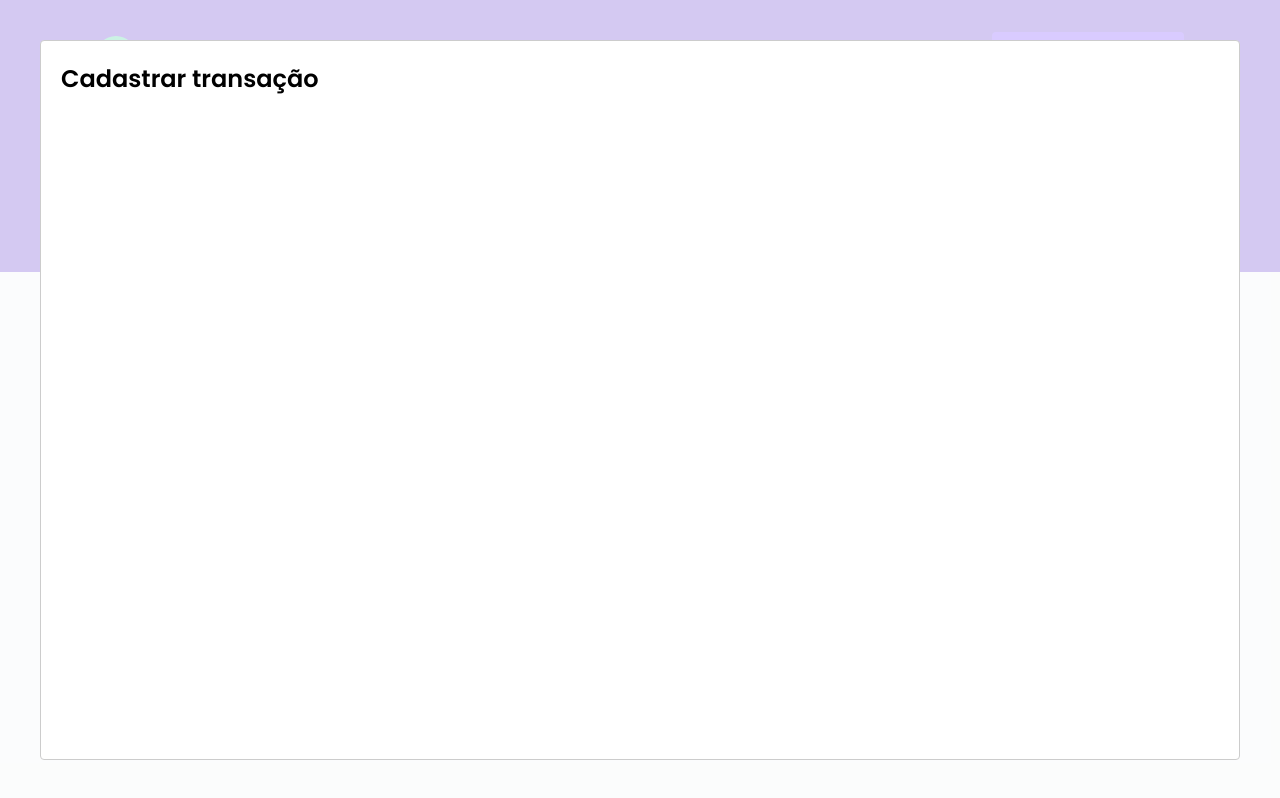
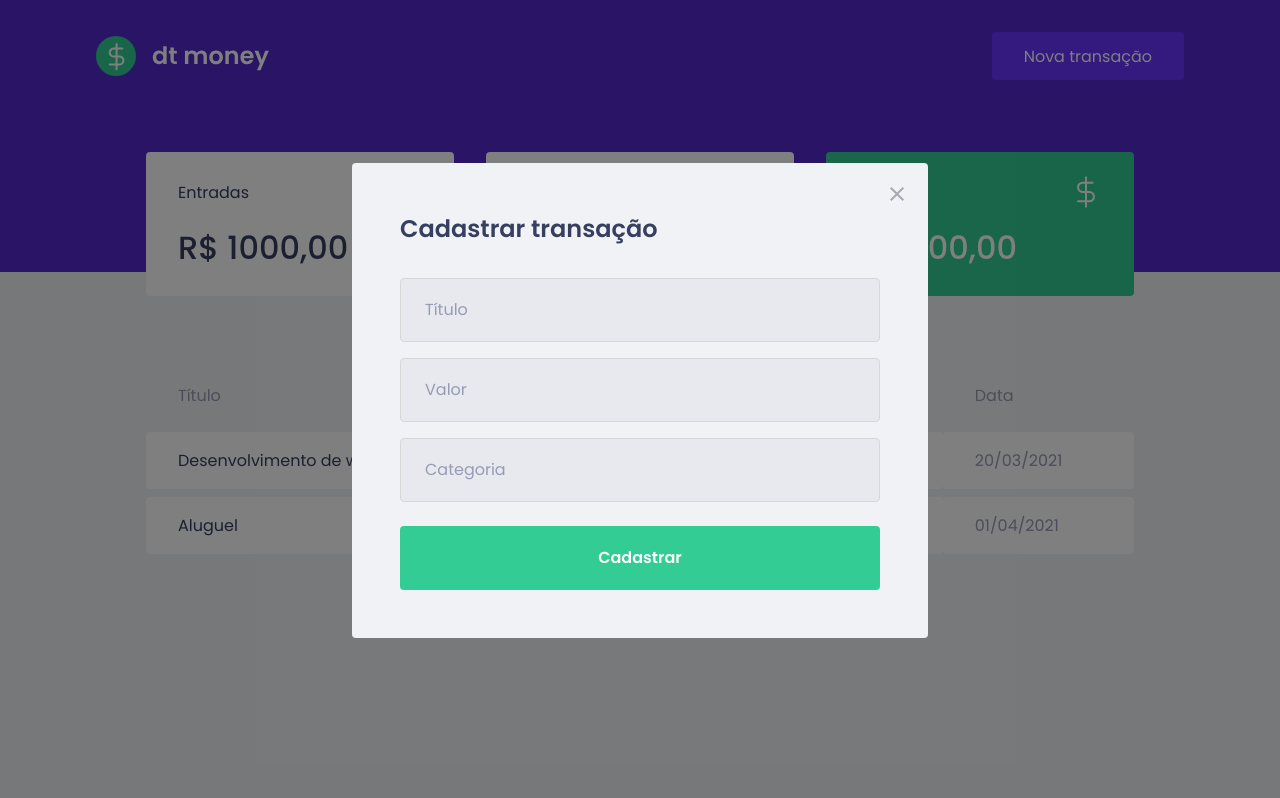
Before and after one commit to rianperassoli/dtmoney, a React (Create React App) app: page / in a window 1280 px wide. Both pictures are taken after a click on the button "Nova transação". Built offline with nearby package versions, Linux system fonts and the light colour scheme; no server answers; what miragejs would draw is missing.

Commit message:
Estilizado o modal de nova transação

```diff
--- a/src/components/NewTransactionModal/index.tsx
+++ b/src/components/NewTransactionModal/index.tsx
@@ -1,6 +1,7 @@
 import Modal from 'react-modal'
+import closeImg from '../../assets/close.svg'
 
-import './styles'
+import { Container } from './styles'
 
 Modal.setAppElement('#root')
 
@@ -14,8 +15,30 @@
     <Modal
       isOpen={isOpen}
       onRequestClose={onRequestClose}
+      overlayClassName='react-modal-overlay'
+      className='react-modal-content'
     >
-      <h2>Cadastrar transação</h2>
+
+      <button
+        type="button"
+        className="react-modal-close"
+        onClick={onRequestClose}
+      >
+        <img src={closeImg} alt="Fechar modal" />
+      </button>
+
+      <Container>
+        <h2>Cadastrar transação</h2>
+
+
+        <input placeholder="Título" />
+
+        <input type="number" placeholder="Valor" />
+
+        <input placeholder="Categoria" />
+
+        <button type="submit">Cadastrar</button>
+      </Container>
     </Modal>
   )
 }
--- a/src/components/NewTransactionModal/styles.ts
+++ b/src/components/NewTransactionModal/styles.ts
@@ -1,3 +1,49 @@
 import styled from "styled-components"
 
-export const Container = styled.div``
+export const Container = styled.form`
+  h2 {
+    color: var(--text-title);
+    font-size: 1.5rem;
+    margin-bottom: 2rem;
+  }
+
+  input {
+    width: 100%;
+    padding: 0 1.5rem;
+    height: 4rem;
+    border-radius: 0.25rem;
+
+    border: 1px solid #d7d7d7;
+    background: #e7e9ee;
+
+    font-weight: 400;
+    font-size: 1rem;
+
+    &::placeholder {
+      color: var(--text-body);
+    }
+
+    & + input {
+      margin-top: 1rem;
+    }
+  }
+
+  button[type="submit"] {
+    width: 100%;
+    padding: 0 1.5rem;
+    height: 4rem;
+    background: var(--green);
+    color: var(--shape);
+    border-radius: 0.25rem;
+    border: 0;
+    font-size: 1rem;
+    font-weight: 600;
+    margin-top: 1.5rem;
+
+    transition: filter 0.2s;
+
+    &:hover {
+      filter: brightness(0.9);
+    }
+  }
+`
--- a/src/styles/global.ts
+++ b/src/styles/global.ts
@@ -52,4 +52,41 @@
     opacity: 0.6;
     cursor: not-allowed;
   }
+
+  .react-modal-overlay {
+    background-color: rgba(0, 0, 0, 0.5);
+
+    position: fixed;
+    top: 0;
+    bottom: 0;
+    right: 0;
+    left: 0;
+
+    display: flex;
+    align-items: center;
+    justify-content: center;
+  }
+
+  .react-modal-content {
+    width: 100%;
+    max-width: 576px;
+    background-color: var(--background);
+    padding: 3rem;
+    position: relative;
+    border-radius: 0.25rem;
+  }
+
+  .react-modal-close {
+    position: absolute;
+    right: 1.5rem;
+    top: 1.5rem;
+    border: 0;
+    background: transparent;
+
+    transition: filter 0.2s;
+
+    &:hover {
+      filter: opacity(0.8);
+    }
+  }
 `
```
